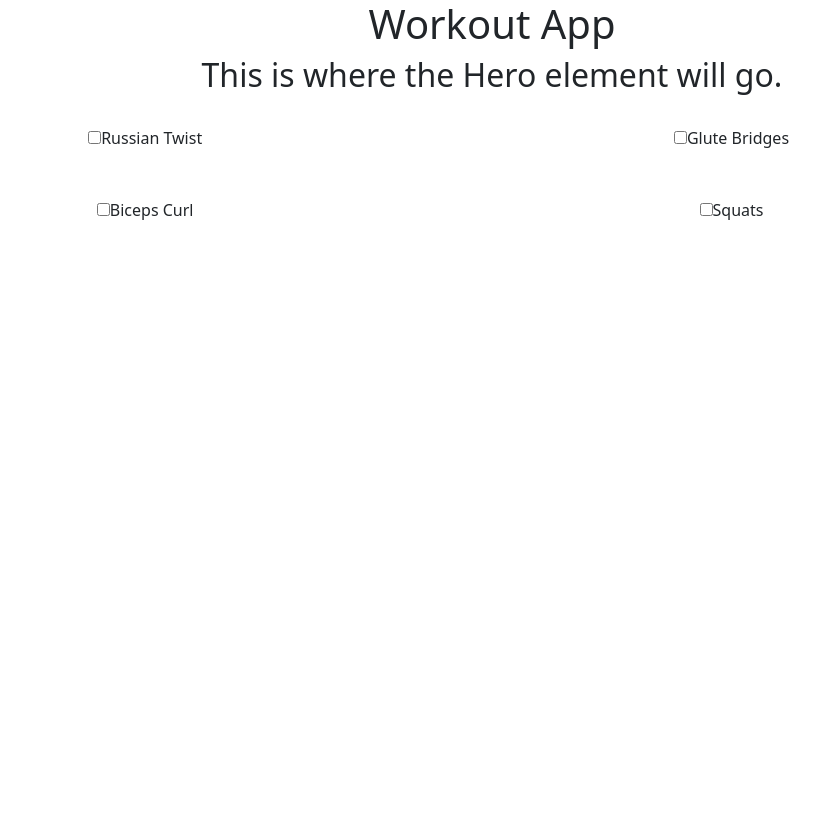
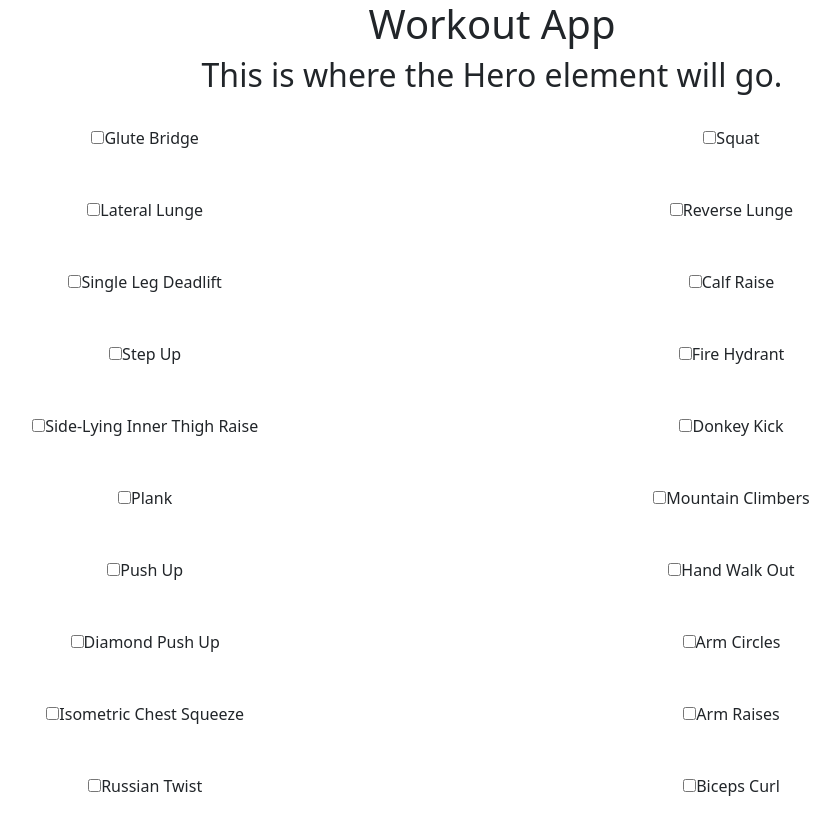
Before and after one commit to Team-Barn-Cats/build-my-workout-app, a React (Create React App) app: page /fullBody in a window 1280 px wide. Shown: the whole page, without its empty margins (148-988 px from the left). Before the commit the page ends 800 px from the top, so only its background shows below. Built offline with nearby package versions, Linux system fonts and the light colour scheme.

Commit message:
Updated EXERCISES data

```diff
--- a/src/app/shared/EXERCISES.js
+++ b/src/app/shared/EXERCISES.js
@@ -1,6 +1,190 @@
 export const EXERCISES = [
+    //LOWER BODY
     {
         id: 0,
+        name: 'Glute Bridge',
+        image: 'https://t3.ftcdn.net/jpg/04/44/87/42/360_F_444874206_tiiOMJH50lFiUZoLlEiB0YoAfEjKmleW.jpg',
+        category: 'lowerbody',
+        description:
+            'Start with your back flat on the floor and your feet placed shoulder-width apart flat on the floor, creating a 90-degree angle with your knees. Engage your core and lift your hips up by contracting your glutes and pushing your heels into the floor, keeping a neutral spine and neck. Pause at the top, then slowly move your hips down to start position. Repeat.',
+        easy: '1 set of 10',
+        medium: '3 sets of 12',
+        hard: '5 sets of 15'
+    },
+    {
+        id: 1,
+        name: 'Squat',
+        image: 'https://media.istockphoto.com/id/1135331615/vector/exercise-guide-by-woman-doing-air-squat-in-2-steps-in-side-view-for-strengthens-entire-lower.jpg?s=612x612&w=0&k=20&c=IkcJfYojhqUNv-q1uxD4d7oQGUB3gAczs4qeZbd00xo=',
+        category: 'lowerbody',
+        description:
+            'Stand with your feet shoulder-with apart. Engage your core and keep your chest lifted and back flat as you shift your weight into your heels, push your hips back, and bend your knees to lower into a squat. Repeat.',
+        easy: '1 set of 5',
+        medium: '3 sets of 6',
+        hard: '5 sets of 10'
+    },
+    {
+        id: 2,
+        name: 'Lateral Lunge',
+        image: 'https://gymgeek.com/wp-content/uploads/2024/02/lateral-lunge.png',
+        category: 'lowerbody',
+        descrption: 'Stand with your feet together. Take a big step out to one side. When your foot hits the floor, hinge forward at the hips, push your butt back, and bend your right knee to lower into a lunge. Return to standing. Repeat on the other side.',
+        easy: '1 set of 10',
+        medium: '3 sets of 12',
+        hard: '5 sets of 15'
+    },
+    {
+        id: 3,
+        name: 'Reverse Lunge',
+        image: 'https://img1.wsimg.com/isteam/ip/ed7f6151-3da5-4583-9a5b-44adc64e961e/BW%20Reverse%20Lunge%20Complete.JPG',
+        category: 'lowerbody',
+        descrption: 'Stand with your feet about shoulder-width apart. Step backward, landing on the ball of your foot and keeping your heel off the floor.Bend both knees to 90 degrees as you sink into a lunge. Repeat on the other side.',
+        easy: '1 set of 10',
+        medium: '3 sets of 12',
+        hard: '5 sets of 15'
+    },
+    {
+        id: 4,
+        name: 'Single Leg Deadlift',
+        image: 'https://as1.ftcdn.net/v2/jpg/05/74/58/12/1000_F_574581223_a14B3RIbiPVfG9436mq9y4DQVDbTzhQz.jpg',
+        category: 'lowerbody',
+        descrption: 'Stand on one leg, keeping your standing leg slightly bent. Lean forward, lifting the other leg straight behind the body until the torso is parallel to the floor. Hold for 5 seconds. Return to upright and repeat on the other side.',
+        easy: '1 set of 10',
+        medium: '3 sets of 12',
+        hard: '5 sets of 15'
+    },
+    {
+        id: 5,
+        name: 'Calf Raise',
+        image: 'https://media.istockphoto.com/id/1189512757/vector/workout-diagram-about-calves-reduction-with-toe-stand-exercise.jpg?s=612x612&w=0&k=20&c=oD53rVVPePWOMOWRJ4_1kR2qdIq4krTZKGMUIDpH3Ho=',
+        category: 'lowerbody',
+        descrption: 'Stand with feet shoulder-width apart. Press through balls of feet to lift heels high up off the floor. Keep knees straight but not locked. At the top, squeeze calf muscles and hold for five seconds. Repeat.',
+        easy: '1 set of 10',
+        medium: '3 sets of 12',
+        hard: '5 sets of 15'
+    },
+    {
+        id: 6,
+        name: 'Step Up',
+        image: 'https://media.istockphoto.com/id/1219004179/vector/woman-doing-dumbbell-step-up-exercise-by-stepping-on-the-chair-and-standing-workout-while.jpg?s=612x612&w=0&k=20&c=sL9Jced7XLgKVpBYP4cbFO8iyxNSNZdJqIx_vGwkRGE=',
+        category: 'lowerbody',
+        descrption: 'Find a stair-step or sturdy chair. Step up with one leg. Push through the foot and bring your back leg up and float that leg in front of you at a 90-degree angle. Move your leg back to the floor behind you with control. Step off the platform. Repeat on other side.',
+        easy: '1 set of 8',
+        medium: '3 sets of 10',
+        hard: '5 sets of 12'
+    },
+    {
+        id: 7,
+        name: 'Fire Hydrant',
+        image: 'https://cdn.shopify.com/s/files/1/0269/5551/3900/files/Fire-Hydrant_600x600.png?v=1656402231',
+        category: 'lowerbody',
+        descrption: 'Start in an all-fours position, with your wrists under your shoulders, knees under your hips, and core engaged. Lift one knee up to your side toward the ceiling. Return to start. Repeat on the other side.',
+        easy: '1 set of 5',
+        medium: '3 sets of 6',
+        hard: '5 sets of 10'
+    },
+    {
+        id: 8,
+        name: 'Side-Lying Inner Thigh Raise',
+        image: 'https://www.wikihow.com/images/thumb/b/b0/Do-an-Inner-Thigh-Lift-Step-8.jpg/aid11399091-v4-1200px-Do-an-Inner-Thigh-Lift-Step-8.jpg',
+        category: 'lowerbody',
+        descrption: 'Lie on one side with your legs out straight and stacked on top of each other. Cross your top leg over your bottom leg, bending at the knee so that your top foot is in front of your bottom knee. Lift your bottom leg toward the ceiling in a slow and controlled movement. Return to start. Repeat.',
+        easy: '1 set of 5',
+        medium: '3 sets of 6',
+        hard: '5 sets of 10'
+    },
+    {
+        id: 9,
+        name: 'Donkey Kick',
+        image: 'https://thumbs.dreamstime.com/b/donkey-kicks-sport-exersice-silhouettes-woman-doing-exercise-workout-training-donkey-kicks-sport-exersice-silhouettes-woman-134685814.jpg',
+        category: 'lowerbody',
+        descrption: 'Start in an all-fours position, with your wrists under your shoulders, knees under your hips, and core engaged. Kick your foot up and toward the ceiling, engaging your glutes and hamstrings. Stop lifting before you arch your low back. Return to start. Repeat.',
+        easy: '1 set of 5',
+        medium: '3 sets of 6',
+        hard: '5 sets of 10'
+    },
+
+    //UPPER BODY
+    {
+        id: 10,
+        name: 'Plank',
+        image: 'https://t3.ftcdn.net/jpg/02/77/23/32/360_F_277233250_NIwVrOKQvXNOmHjHOZWoMHKjSLLzFttS.jpg',
+        category: 'upperbody',
+        descrption: 'Lie on a mat with your forearms on the floor just under each shoulder and feet hip-width apart. With your toes on the floor, lift up so your bodyweight is balanced on your forearms and toe. Hold for duration.',
+        easy: '20 seconds',
+        medium: '40 seconds',
+        hard: '60 seconds or more'
+    },
+    {
+        id: 11,
+        name: 'Mountain Climbers',
+        image: 'https://t3.ftcdn.net/jpg/04/62/80/16/360_F_462801646_G0ioNWYiZ5PMLsb5QvQW8taMG5mZfbbU.jpg',
+        category: 'upperbody',
+        descrption: 'Start on the floor with your hands positioned beneath your shoulder. Pull your right knee inwards towards your chest and then return to the start position. Repeat with your left leg. This should be a high paced movement.',
+        easy: '20 seconds',
+        medium: '40 seconds',
+        hard: '60 seconds or more'
+    },
+    {
+        id: 12,
+        name: 'Push Up',
+        image: 'https://media.istockphoto.com/id/578104104/vector/step-to-instruction-in-push-up.jpg?s=612x612&w=0&k=20&c=AYSyhYJB-98AZL2Euig4fygTjdxliyE8TWHGfXNO6go=',
+        category: 'upperbody',
+        descrption: 'Begin in plank position. Push your body up without locking your elbows, then lower your body. Repeat. For easier variations, push up from your knees rather than your toes or use the wall instead of the floor.',
+        easy: '1 set of 8',
+        medium: '3 sets of 10',
+        hard: '5 sets of 12'    },
+    {
+        id: 13,
+        name: 'Hand Walk Out',
+        image: 'https://as2.ftcdn.net/v2/jpg/04/72/55/49/1000_F_472554949_jbk9ysDeJgXDfOC4WcpTlWf8jMHQI6rw.jpg',
+        category: 'upperbody',
+        descrption: 'Stand at the back of a mat, bending forward so your fingertips touch the mat, while keeping legs straight. Walk hands forward until you’re in a push-up position. Walk feet forward to meet hands, making sure to keep your butt in the air. Stand up straight and turn around for the next rep.',
+        easy: '1 set of 5',
+        medium: '3 sets of 6',
+        hard: '5 sets of 8'
+    },
+    {
+        id: 14,
+        name: 'Diamond Push Up',
+        image: 'https://www.spoliamag.com/wp-content/uploads/2022/05/Diamond-Push-up-Final.jpg',
+        category: 'upperbody',
+        descrption: 'Start in a standard push up position on your hands and feet. Move your hands under your chest so your thumbs and index fingers form a diamond shape. To perform a rep, lower yourself to the ground, hold it for 1 count, and push yourself back to the starting position.',
+        easy: '1 set of 5',
+        medium: '3 sets of 6',
+        hard: '5 sets of 8'
+    },
+    {
+        id: 15,
+        name: 'Arm Circles',
+        image: 'https://static.vecteezy.com/system/resources/previews/006/417/754/non_2x/woman-doing-arm-circles-exercise-flat-illustration-isolated-on-white-background-free-vector.jpg',
+        category: 'upperbody',
+        descrption: 'Stand straight with your feet shoulder-width apart. Raise and extend your arms to the sides without bending the elbows. Slowly rotate your arms forward (or backward), making small circles of about 1 foot in diameter.',
+        easy: '20 seconds',
+        medium: '40 seconds',
+        hard: '60 seconds or more'
+    },
+    {
+        id: 16,
+        name: 'Isometric Chest Squeeze',
+        image: 'https://encrypted-tbn0.gstatic.com/images?q=tbn:ANd9GcS2dz4Uk0IKPpyZUzEPtdcVKeD9CH8u0EZ86w&s',
+        category: 'upperbody',
+        descrption: 'Press the palms of your hands together in front of your chest. Push your hands against each other, contracting your chest as you do so. Hold for a few seconds. Repeat.',
+        easy: '1 set of 10',
+        medium: '3 sets of 12',
+        hard: '5 sets of 15'
+    },
+    {
+        id: 17,
+        name: 'Arm Raises',
+        image: 'https://static.vecteezy.com/system/resources/thumbnails/016/126/551/small/woman-doing-double-arm-front-raises-exercise-flat-illustration-isolated-on-white-background-vector.jpg',
+        category: 'upperbody',
+        descrption: 'Stand with feet shoulder length apart and keep your hands at your side with palms facing forward, raise your arms up and out to the sides so that your arms are at shoulder height. Then lower them to starting position. Repeat.',
+        easy: '1 set of 10',
+        medium: '3 sets of 12',
+        hard: '5 sets of 15'
+    },
+    {
+        id: 18,
         name: 'Russian Twist',
         image: 'https://t3.ftcdn.net/jpg/02/62/56/28/360_F_262562893_FRyE74UesGLF5qVDLzVcU13obDhUBzbH.jpg',
         category: 'upperbody',
@@ -11,18 +195,7 @@ export const EXERCISES = [
         hard: '5 sets of 15'
     },
     {
-        id: 1,
-        name: 'Glute Bridges',
-        image: 'https://t3.ftcdn.net/jpg/04/44/87/42/360_F_444874206_tiiOMJH50lFiUZoLlEiB0YoAfEjKmleW.jpg',
-        category: 'lowerbody',
-        description:
-            'Start with your back flat on the floor and your feet placed shoulder-width apart flat on the floor, creating a 90-degree angle with your knees. Engage your core and lift your hips up by contracting your glutes and pushing your heels into the floor, keeping a neutral spine and neck. Pause at the top, then slowly move your hips down to start position. Repeat.',
-        easy: '1 set of 10',
-        medium: '3 sets of 12',
-        hard: '5 sets of 15',
-    },
-    {
-        id: 2,
+        id: 19,
         name: 'Biceps Curl',
         image: 'https://www.shutterstock.com/image-vector/man-doing-barbell-drag-bicep-260nw-2250847855.jpg',
         category: 'upperbody',
@@ -31,16 +204,5 @@ export const EXERCISES = [
         easy: '1 set of 20',
         medium: '3 sets of 24',
         hard: '5 sets of 30'
-    },
-    {
-        id: 3,
-        name: 'Squats',
-        image: 'https://media.istockphoto.com/id/1135331615/vector/exercise-guide-by-woman-doing-air-squat-in-2-steps-in-side-view-for-strengthens-entire-lower.jpg?s=612x612&w=0&k=20&c=IkcJfYojhqUNv-q1uxD4d7oQGUB3gAczs4qeZbd00xo=',
-        category: 'lowerbody',
-        description:
-            'Stand with your feet shoulder-with apart and bend your knees. Repeat.',
-        easy: '1 set of 5',
-        medium: '3 sets of 6',
-        hard: '5 sets of 10',
     }
 ];
```
